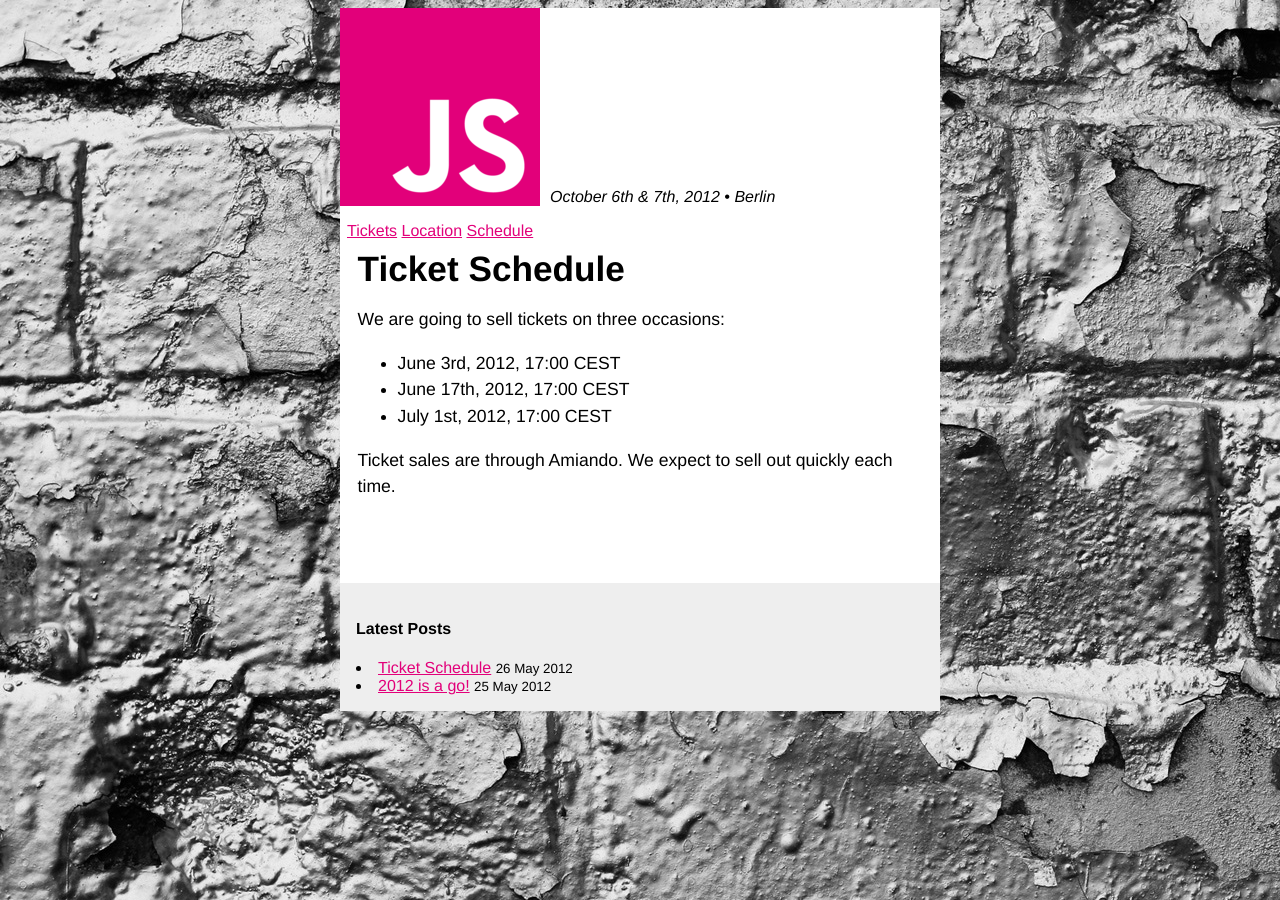
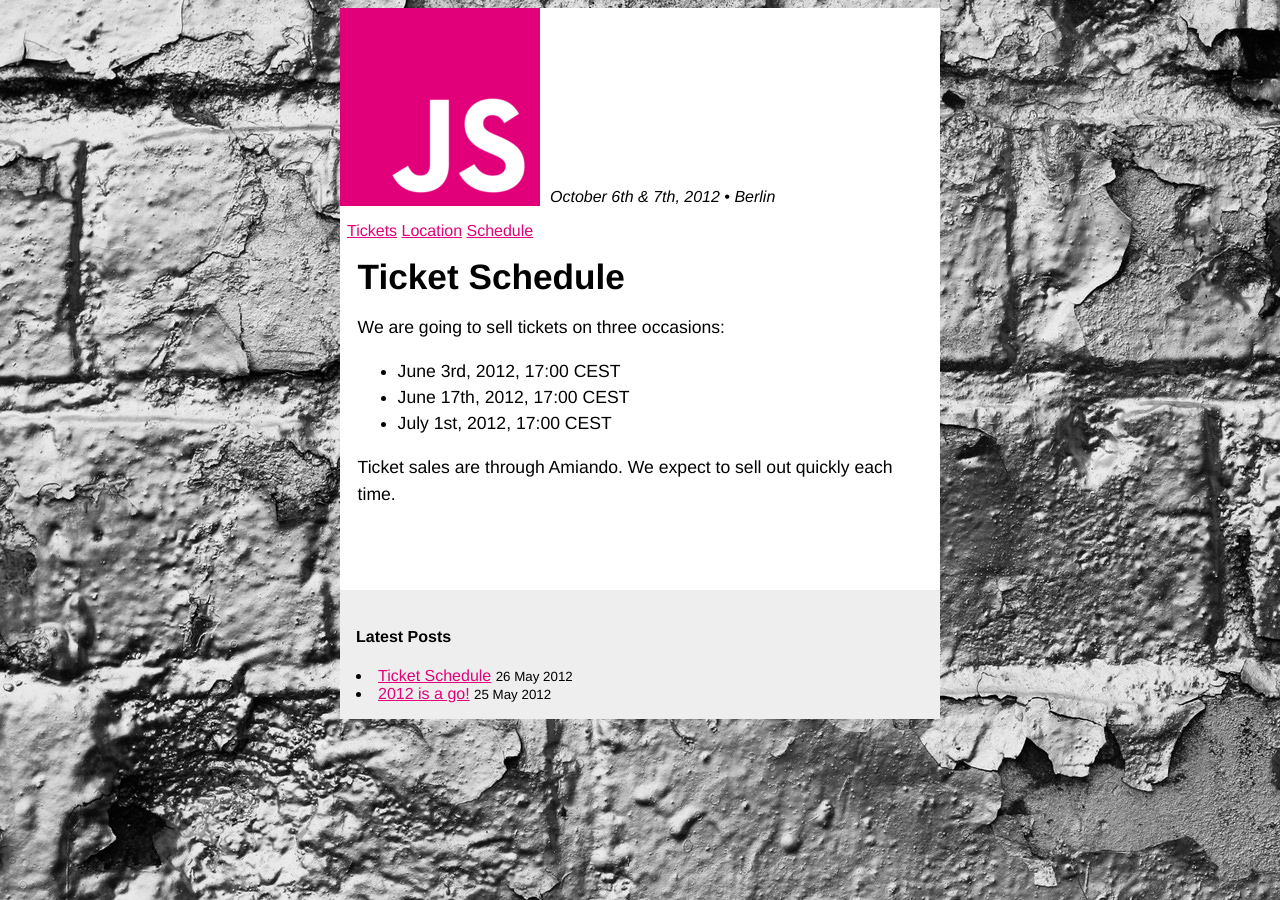
Before and after one commit to jsconf/2012.jsconf.eu, a Jekyll site: the page built from index.html, in a window 1280 px wide. Built offline with Jekyll 4.4.1, drawn with Linux system fonts in a browser that asks for light colours.

Commit message:
microtype

```diff
--- a/_layouts/main.html
+++ b/_layouts/main.html
@@ -13,9 +13,6 @@
   #logolink {
     color: #000000;
     text-decoration: none;
-  }
-  h1 {
-    margin-top:0;
   }
   .navigation li {
       display: inline;
```
